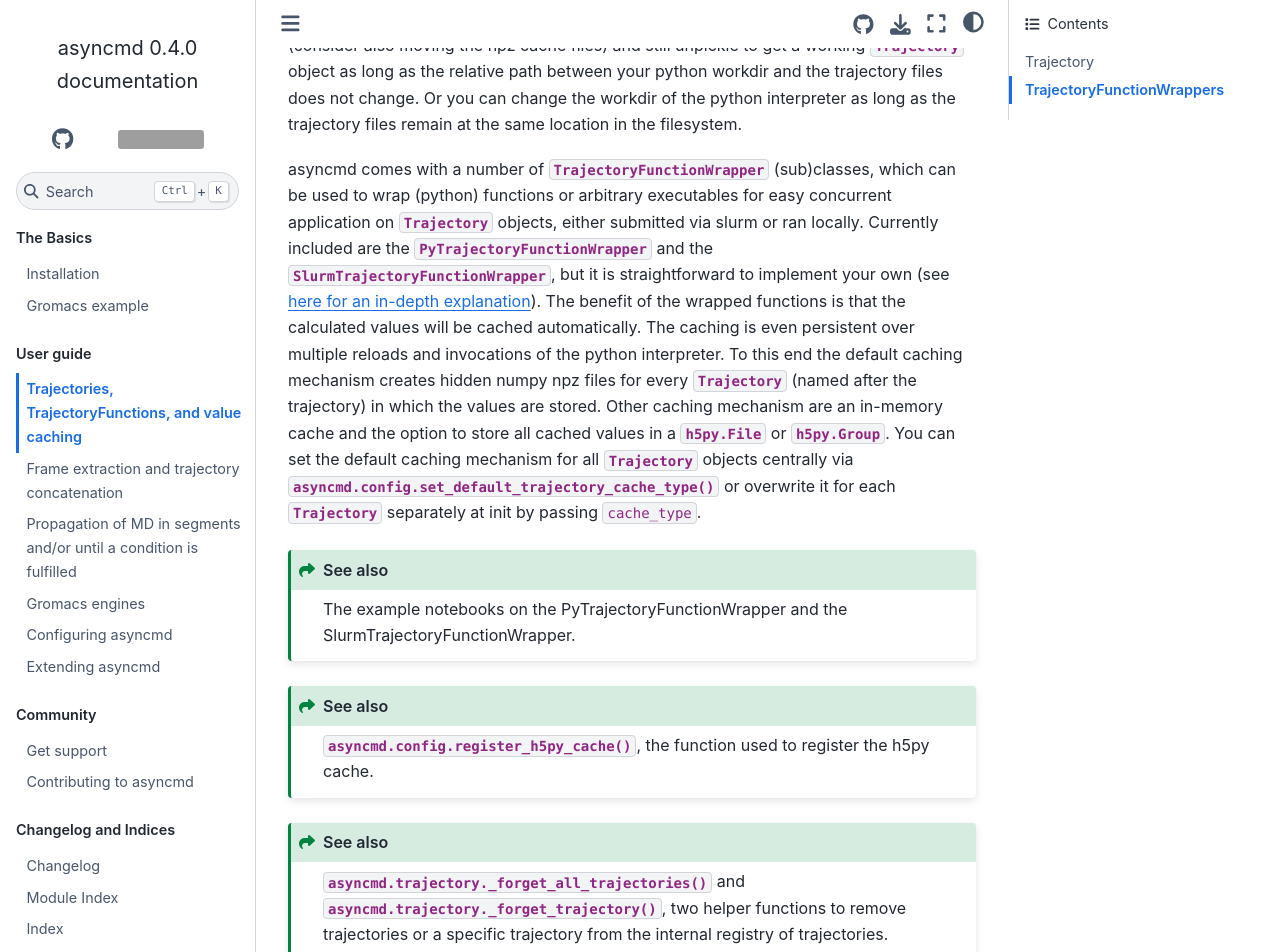
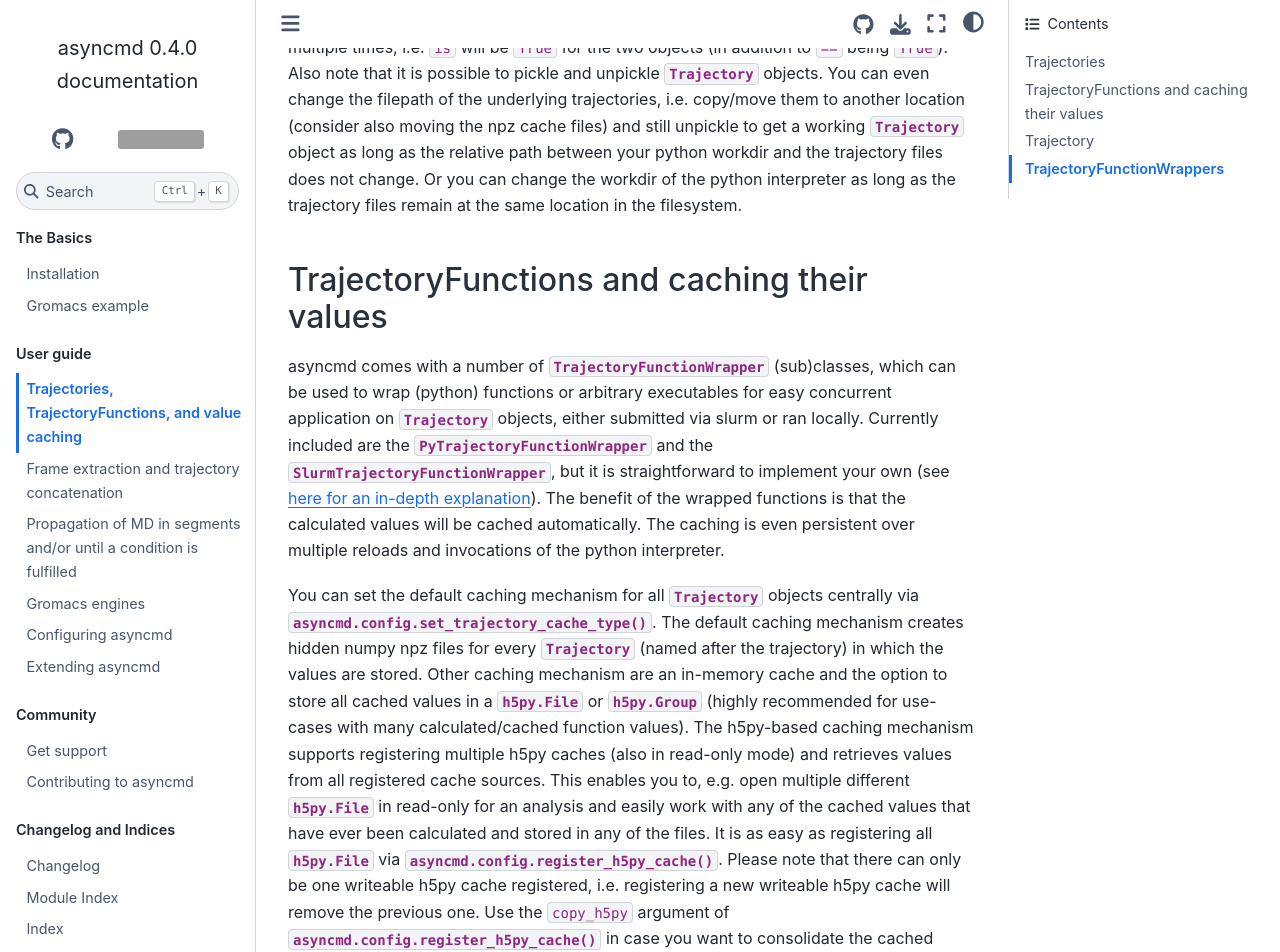
Before and after one commit to bio-phys/asyncmd, a Sphinx documentation site: the page built from docs/source/guide/trajectories_trajectoryfuncs_and_caching.md, in a window 1280 px wide and 1400 px high, scrolled down 360 px. Shown: the top 952 px of the window. Built offline with Sphinx 7.4.7 and the Sphinx Book theme 1.1.4, drawn with Linux system fonts in a browser that asks for light colours; pages that are not in the unit, such as notebooks, are missing from menus; some of the changed text lies outside the part shown; grey boxes are pictures that could not be loaded.

Commit message:
Improve documentation: Use intersphinx for h5py-references and explain the h5py cahching mechanism a bit more. Also make sure some alias/imported functions are properly crosslinked in the docs

````diff
--- a/docs/source/conf.py
+++ b/docs/source/conf.py
@@ -39,6 +39,7 @@
     'sphinx.ext.autosummary',
     'sphinx.ext.autodoc',
     'sphinx.ext.napoleon',
+    "sphinx.ext.intersphinx",
     'myst_nb',
         ]
 
@@ -103,6 +104,11 @@
                     "members": False,
                            }
 
+# -- Options for intersphinx extension ----------------------------------------
+intersphinx_mapping = {
+            "h5py": ("https://docs.h5py.org/en/stable", None),
+            }
+
 # -- Options for MyST (Parser)
 
 myst_enable_extensions = ["dollarmath", "amsmath",  # enable math rendering
--- a/docs/source/guide/trajectories_trajectoryfuncs_and_caching.md
+++ b/docs/source/guide/trajectories_trajectoryfuncs_and_caching.md
@@ -1,4 +1,6 @@
 # Trajectories, TrajectoryFunctions, and value caching
+
+## Trajectories
 
 The {py:mod}`asyncmd.trajectory` module contains a {py:class}`Trajectory <asyncmd.Trajectory>` class which is the return object for all MD engines.
 These objects enable easy access to a number properties of the underlying trajectory, like the length in frames or time, the integration step and many more.
@@ -6,20 +8,28 @@
 Also note that it is possible to pickle and unpickle {py:class}`Trajectory <asyncmd.Trajectory>` objects.
 You can even change the filepath of the underlying trajectories, i.e. copy/move them to another location (consider also moving the npz cache files) and still unpickle to get a working {py:class}`Trajectory <asyncmd.Trajectory>` object as long as the relative path between your python workdir and the trajectory files does not change. Or you can change the workdir of the python interpreter as long as the trajectory files remain at the same location in the filesystem.
 
+## TrajectoryFunctions and caching their values
+
 asyncmd comes with a number of  {py:class}`TrajectoryFunctionWrapper <asyncmd.trajectory.functionwrapper.TrajectoryFunctionWrapper>` (sub)classes, which can be used to wrap (python) functions or arbitrary executables for easy concurrent application on {py:class}`Trajectory <asyncmd.Trajectory>` objects, either submitted via slurm or ran locally.
 Currently included are the {py:class}`PyTrajectoryFunctionWrapper <asyncmd.trajectory.PyTrajectoryFunctionWrapper>` and the {py:class}`SlurmTrajectoryFunctionWrapper <asyncmd.trajectory.SlurmTrajectoryFunctionWrapper>`, but it is straightforward to implement your own (see [here for an in-depth explanation](#extending-asyncmd-trajectoryfunctions)).
 The benefit of the wrapped functions is that the calculated values will be cached automatically.
 The caching is even persistent over multiple reloads and invocations of the python interpreter.
-To this end the default caching mechanism creates hidden numpy npz files for every {py:class}`Trajectory <asyncmd.Trajectory>` (named after the trajectory) in which the values are stored.
-Other caching mechanism are an in-memory cache and the option to store all cached values in a {py:class}`h5py.File` or {py:class}`h5py.Group`.
-You can set the default caching mechanism for all {py:class}`Trajectory <asyncmd.Trajectory>` objects centrally via {py:func}`asyncmd.config.set_default_trajectory_cache_type` or overwrite it for each {py:class}`Trajectory <asyncmd.Trajectory>` separately at init by passing ``cache_type``.
+
+You can set the default caching mechanism for all {py:class}`Trajectory <asyncmd.Trajectory>` objects centrally via {py:func}`asyncmd.config.set_trajectory_cache_type`.
+The default caching mechanism creates hidden numpy npz files for every {py:class}`Trajectory <asyncmd.Trajectory>` (named after the trajectory) in which the values are stored.
+Other caching mechanism are an in-memory cache and the option to store all cached values in a {py:class}`h5py.File` or {py:class}`h5py.Group` (highly recommended for use-cases with many calculated/cached function values).
+The h5py-based caching mechanism supports registering multiple h5py caches (also in read-only mode) and retrieves values from all registered cache sources.
+This enables you to, e.g. open multiple different {py:class}`h5py.File` in read-only for an analysis and easily work with any of the cached values that have ever been calculated and stored in any of the files. It is as easy as registering all {py:class}`h5py.File` via {py:func}`asyncmd.config.register_h5py_cache`.
+Please note that there can only be one writeable h5py cache registered, i.e. registering a new writeable h5py cache will remove the previous one.
+Use the ``copy_h5py`` argument of {py:func}`asyncmd.config.register_h5py_cache` in case you want to consolidate the cached values into one (writeable) h5py cache source.
+When you close a {py:class}`h5py.File` registered for caching, you need to deregister a h5py cache source (best directly before closing the file) using {py:func}`asyncmd.config.deregister_h5py_cache`. This is only necessary in case you want to keep using the {py:class}`Trajectory <asyncmd.Trajectory>` objects currently instantiated, as they can not access (part of) their cached values anymore.
 
 ```{seealso}
 The example notebooks on the {doc}`PyTrajectoryFunctionWrapper </examples_link/02_TrajectoryFunctionWrappers/PyTrajectoryFunctionWrapper>` and the {doc}`SlurmTrajectoryFunctionWrapper </examples_link/02_TrajectoryFunctionWrappers/SlurmTrajectoryFunctionWrapper>`.
 ```
 
 ```{seealso}
-{py:func}`asyncmd.config.register_h5py_cache`, the function used to register the h5py cache.
+{py:func}`asyncmd.config.register_h5py_cache` and {py:func}`asyncmd.config.deregister_h5py_cache`, the functions used to register and deregister h5py caches.
 ```
 
 ```{seealso}
````
Also changed, not shown: docs/source/guide/configuration.md (+20 -2 lines), docs/source/guide/extending_asyncmd.md (+22 -1 lines), docs/source/guide/trajectory_propagation.md (+7 -0 lines), 3 other files.
